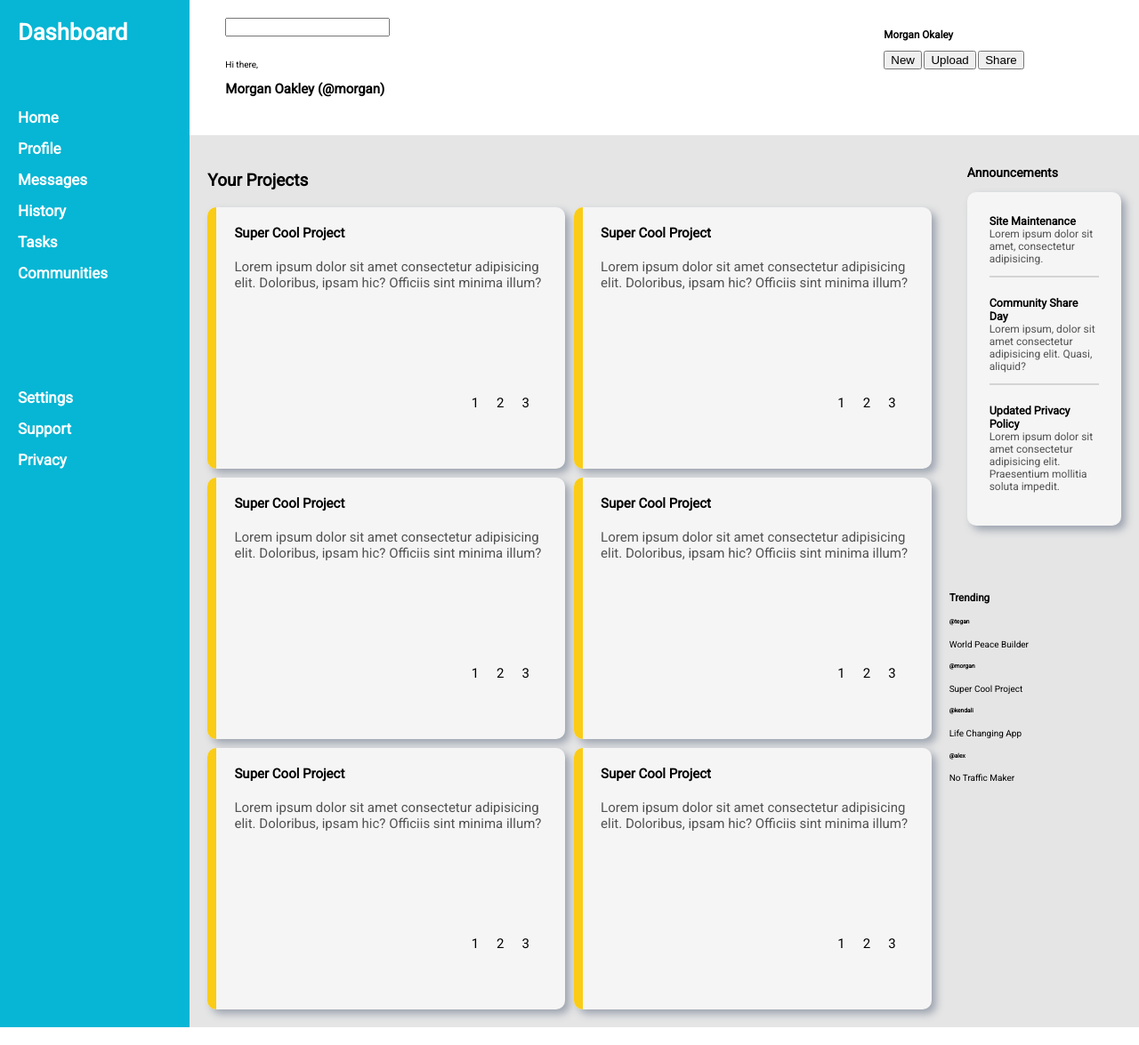
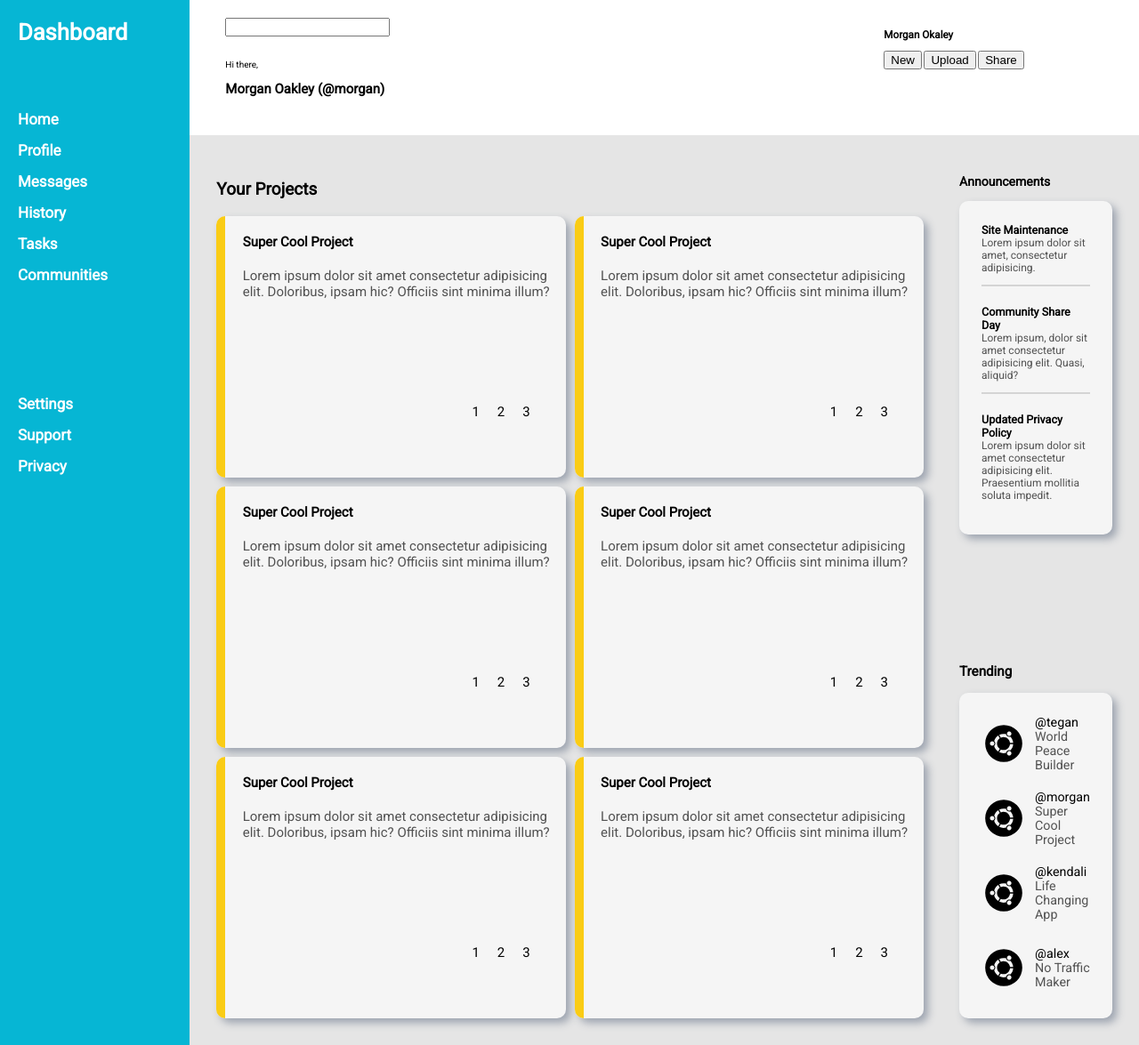
Before and after one commit to RodrigoPessoaDev/dashboard-top, a plain HTML site: page index.html in a window 1280 px wide. Shown: the whole page at 89% size. Drawn offline with Linux system fonts and the light colour scheme.

Commit message:
Setup trending component and fix some sizing issues

```diff
--- a/index.html
+++ b/index.html
@@ -176,23 +176,37 @@
           </div>
         </div>
         <div class="trending_container">
-            <h3>Trending</h3>
-            <div>
+          <h3>Trending</h3>
+          <div class="trending_content">
+            <div class="tegan">
+              <img src="../icons/ubuntu.svg" alt="" />
+              <div class="details">
                 <h6>@tegan</h6>
                 <p>World Peace Builder</p>
+              </div>
             </div>
-            <div>
+            <div class="morgan">
+              <img src="../icons/ubuntu.svg" alt="" />
+              <div class="details">
                 <h6>@morgan</h6>
                 <p>Super Cool Project</p>
+              </div>
             </div>
-            <div>
+            <div class="kendali">
+              <img src="../icons/ubuntu.svg" alt="" />
+              <div class="details">
                 <h6>@kendali</h6>
                 <p>Life Changing App</p>
+              </div>
             </div>
-            <div>
+            <div class="alex">
+              <img src="../icons/ubuntu.svg" alt="" />
+              <div class="details">
                 <h6>@alex</h6>
                 <p>No Traffic Maker</p>
+              </div>
             </div>
+          </div>
         </div>
       </main>
     </div>
--- a/styles.css
+++ b/styles.css
@@ -50,6 +50,7 @@ li {
   grid-template-rows: repeat(2, 1fr);
   grid-template-columns: repeat(2, 2fr) repeat(1, 1fr);
   gap: 0px;
+  padding: 10px;
 }
 
 .projects_container {
@@ -59,17 +60,19 @@ li {
 
 .project_cards {
   display: grid;
-  grid-template-columns: minmax(200px, 600px) minmax(200px, 600px);
+  grid-template-columns: minmax(200px, 700px) minmax(200px, 700px);
   grid-template-rows: repeat(3, 1fr);
   gap: 10px;
 }
 
 .announcements_container {
   grid-area: 1 / 3 / 2 / 4;
+  align-self: start;
 }
 
 .trending_container {
   grid-area: 2 / 3 / 3 / 4;
+  align-self: end;
 }
 
 /* Project Cards */
@@ -144,3 +147,59 @@ li {
 .announcements_container p {
   color: #525252;
 }
+
+/* Trending */
+
+.trending_container {
+  font-size: 1.3em;
+  margin: 20px;
+}
+
+.trending_content {
+  display: grid;
+  grid-template-rows: repeat(4, 1fr);
+  row-gap: 20px;
+  background: #f5f5f5;
+  padding: 25px;
+  box-shadow: 5px 5px 10px #9ca3af;
+  border-radius: 10px;
+}
+
+.trending_content h6,
+.trending_content p {
+  font-size: 1.1em;
+}
+
+.trending_container h6 {
+  font-weight: 500;
+  margin-bottom: 0;
+}
+
+.trending_container p,
+.tegan h6 {
+  margin-top: 0;
+}
+
+.trending_content p {
+  color: #525252;
+}
+
+.morgan,
+.tegan,
+.kendali,
+.alex {
+  display: grid;
+  grid-template-columns: repeat(1, 1fr) repeat(1, 4fr);
+  align-items: center;
+}
+
+.trending_container img {
+  width: 50px;
+  height: auto;
+  margin-right: 10px;
+}
+
+.details p,
+.details h6 {
+  margin: 0;
+}
```
Also changed, not shown: components/trending.html (added, +44 -0 lines), icons/ubuntu.svg (added).
